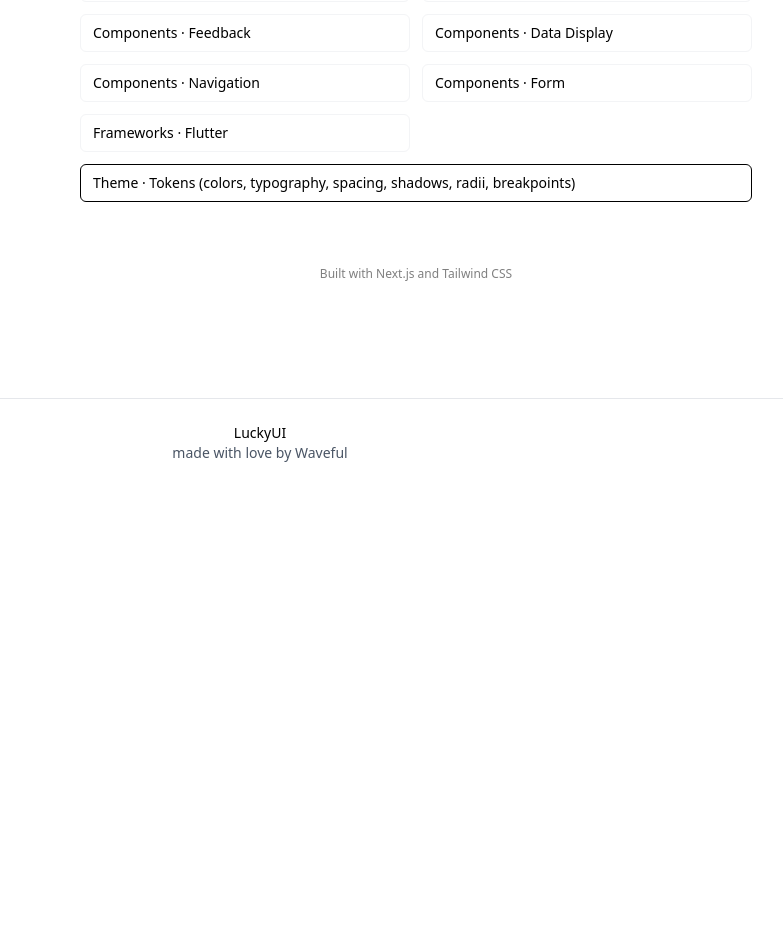
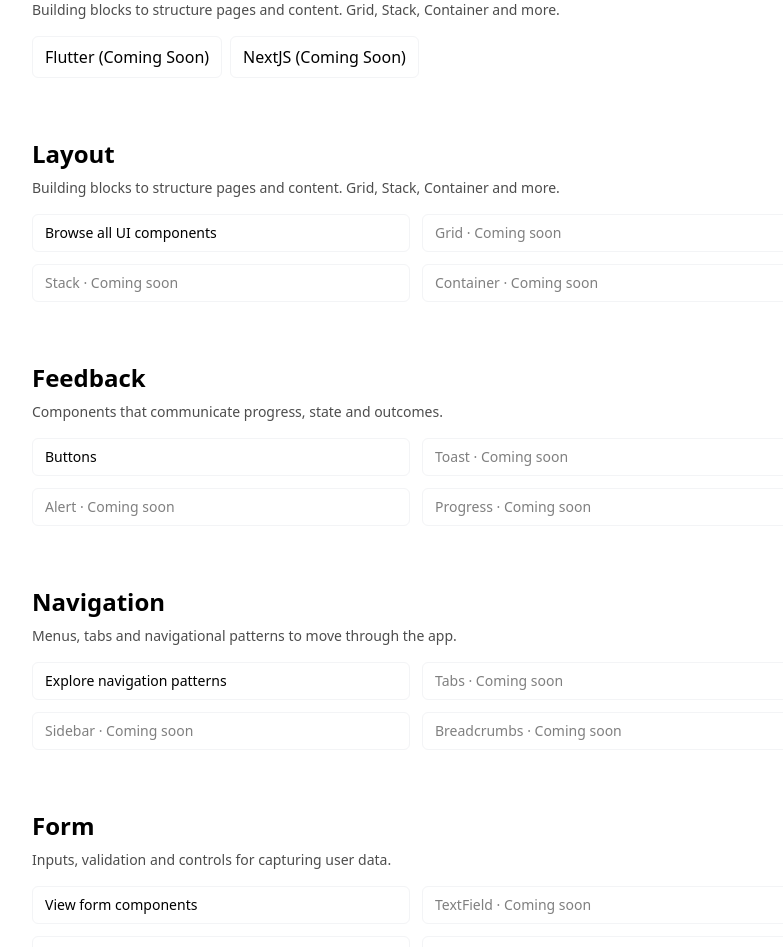
Before and after one commit to Waveful/LuckyUI, a Next.js app: page / in a window 1280 px wide. Shown: the part 760-1707 px from the top of the page, without its empty margins (380-1163 px from the left). Before the commit the page ends 1247 px from the top, so only its background shows below. Built offline with nearby package versions, Linux system fonts and the light colour scheme.

Commit message:
index links

```diff
--- a/src/pages/index.tsx
+++ b/src/pages/index.tsx
@@ -11,7 +11,7 @@ export default function Home() {
         <title>LuckyUI — Home</title>
         <meta name="description" content="Welcome to LuckyUI, Waveful's official design system." />
       </Head>
-      <main className="flex flex-col gap-[20px] row-start-2 items-center text-center max-w-2xl">
+      <main className="flex flex-col gap-[20px] row-start-2 items-center text-center w-full max-w-3xl">
         <Image
           src="/lucky_ui_logo.png"
           alt="Lucky UI logo"
@@ -25,36 +25,107 @@ export default function Home() {
           Waveful&apos;s official design system. Accessible, themeable components, design tokens,
           and tooling to build consistent, high‑quality interfaces across Waveful products.
         </p>
-        <nav className="mt-4 grid grid-cols-1 sm:grid-cols-2 gap-3 w-full text-sm">
-          <Link href="/ui" className="rounded-md border border-gray-100 px-3 py-2 text-left">
-            Components · UI
+
+        <div className="w-full text-left mt-10">
+          <h2 className="text-xl sm:text-2xl font-semibold mb-2">Layout</h2>
+          <p className="text-sm text-black/70 dark:text-white/70 mb-4">
+            Building blocks to structure pages and content. Grid, Stack, Container and more.
+          </p>
+          <div className="mt-4 w-full flex gap-2">
+            <Link href="/flutter" className="rounded-md border border-gray-100 px-3 py-2 text-left">
+              Flutter (Coming Soon)
             </Link>
-          <Link href="#layout" className="rounded-md border border-gray-100 px-3 py-2 text-left">
-            Components · Layout
+            <Link href="/nextjs" className="rounded-md border border-gray-100 px-3 py-2 text-left">
+              NextJS (Coming Soon)
             </Link>
-          <Link href="#feedback" className="rounded-md border border-gray-100 px-3 py-2 text-left">
-            Components · Feedback
+          </div>
+        </div>
+
+        {/* Sections */}
+        <section id="layout" className="w-full text-left mt-10">
+          <h2 className="text-xl sm:text-2xl font-semibold mb-2">Layout</h2>
+          <p className="text-sm text-black/70 dark:text-white/70 mb-4">
+            Building blocks to structure pages and content. Grid, Stack, Container and more.
+          </p>
+          <div className="grid grid-cols-1 sm:grid-cols-2 gap-3 text-sm">
+            <Link href="/ui" className="rounded-md border border-gray-100 px-3 py-2">
+              Browse all UI components
             </Link>
-          <Link href="#data-display" className="rounded-md border border-gray-100 px-3 py-2 text-left">
-            Components · Data Display
+            <button disabled className="rounded-md border border-gray-100 px-3 py-2 text-left text-black/50 dark:text-white/50">
+              Grid · Coming soon
+            </button>
+            <button disabled className="rounded-md border border-gray-100 px-3 py-2 text-left text-black/50 dark:text-white/50">
+              Stack · Coming soon
+            </button>
+            <button disabled className="rounded-md border border-gray-100 px-3 py-2 text-left text-black/50 dark:text-white/50">
+              Container · Coming soon
+            </button>
+          </div>
+        </section>
+
+        <section id="feedback" className="w-full text-left mt-10">
+          <h2 className="text-xl sm:text-2xl font-semibold mb-2">Feedback</h2>
+          <p className="text-sm text-black/70 dark:text-white/70 mb-4">
+            Components that communicate progress, state and outcomes.
+          </p>
+          <div className="grid grid-cols-1 sm:grid-cols-2 gap-3 text-sm">
+            <Link href="/buttons" className="rounded-md border border-gray-100 px-3 py-2">
+              Buttons
             </Link>
-          <Link href="#navigation" className="rounded-md border border-gray-100 px-3 py-2 text-left">
-            Components · Navigation
+            <button disabled className="rounded-md border border-gray-100 px-3 py-2 text-left text-black/50 dark:text-white/50">
+              Toast · Coming soon
+            </button>
+            <button disabled className="rounded-md border border-gray-100 px-3 py-2 text-left text-black/50 dark:text-white/50">
+              Alert · Coming soon
+            </button>
+            <button disabled className="rounded-md border border-gray-100 px-3 py-2 text-left text-black/50 dark:text-white/50">
+              Progress · Coming soon
+            </button>
+          </div>
+        </section>
+
+        <section id="navigation" className="w-full text-left mt-10">
+          <h2 className="text-xl sm:text-2xl font-semibold mb-2">Navigation</h2>
+          <p className="text-sm text-black/70 dark:text-white/70 mb-4">
+            Menus, tabs and navigational patterns to move through the app.
+          </p>
+          <div className="grid grid-cols-1 sm:grid-cols-2 gap-3 text-sm">
+            <Link href="/ui" className="rounded-md border border-gray-100 px-3 py-2">
+              Explore navigation patterns
             </Link>
-          <Link href="#form" className="rounded-md border border-gray-100 px-3 py-2 text-left">
-            Components · Form
+            <button disabled className="rounded-md border border-gray-100 px-3 py-2 text-left text-black/50 dark:text-white/50">
+              Tabs · Coming soon
+            </button>
+            <button disabled className="rounded-md border border-gray-100 px-3 py-2 text-left text-black/50 dark:text-white/50">
+              Sidebar · Coming soon
+            </button>
+            <button disabled className="rounded-md border border-gray-100 px-3 py-2 text-left text-black/50 dark:text-white/50">
+              Breadcrumbs · Coming soon
+            </button>
+          </div>
+        </section>
+
+        <section id="form" className="w-full text-left mt-10">
+          <h2 className="text-xl sm:text-2xl font-semibold mb-2">Form</h2>
+          <p className="text-sm text-black/70 dark:text-white/70 mb-4">
+            Inputs, validation and controls for capturing user data.
+          </p>
+          <div className="grid grid-cols-1 sm:grid-cols-2 gap-3 text-sm">
+            <Link href="/ui" className="rounded-md border border-gray-100 px-3 py-2">
+              View form components
             </Link>
-          <Link href="/flutter" className="rounded-md border border-gray-100 px-3 py-2 text-left">
-            Frameworks · Flutter
-          </Link>
-          <Link href="#theme" className="rounded-md border px-3 py-2 text-left hover:bg-black/5 dark:hover:bg-white/5 sm:col-span-2">
-            Theme · Tokens (colors, typography, spacing, shadows, radii, breakpoints)
-          </Link>
-        </nav>
+            <button disabled className="rounded-md border border-gray-100 px-3 py-2 text-left text-black/50 dark:text-white/50">
+              TextField · Coming soon
+            </button>
+            <button disabled className="rounded-md border border-gray-100 px-3 py-2 text-left text-black/50 dark:text-white/50">
+              Select · Coming soon
+            </button>
+            <button disabled className="rounded-md border border-gray-100 px-3 py-2 text-left text-black/50 dark:text-white/50">
+              Checkbox · Coming soon
+            </button>
+          </div>
+        </section>
       </main>
-      <footer className="row-start-3 text-xs text-black/50 dark:text-white/50">
-        Built with Next.js and Tailwind CSS
-      </footer>
     </div>
   );
 }
--- /dev/null
+++ b/src/pages/nextjs.tsx
@@ -0,0 +1,14 @@
+import Head from 'next/head';
+
+export default function FlutterPage() {
+  return (
+    <div className="py-10">
+      <Head>
+        <title>LuckyUI — Flutter</title>
+        <meta name="description" content="Flutter bindings and widgets for LuckyUI (coming soon)." />
+      </Head>
+      <h1 className="text-2xl font-semibold mb-2">Flutter</h1>
+      <p className="text-gray-600 dark:text-gray-300">Coming soon</p>
+    </div>
+  );
+}
```
Lines whose indentation alone changed are shown as unchanged.
